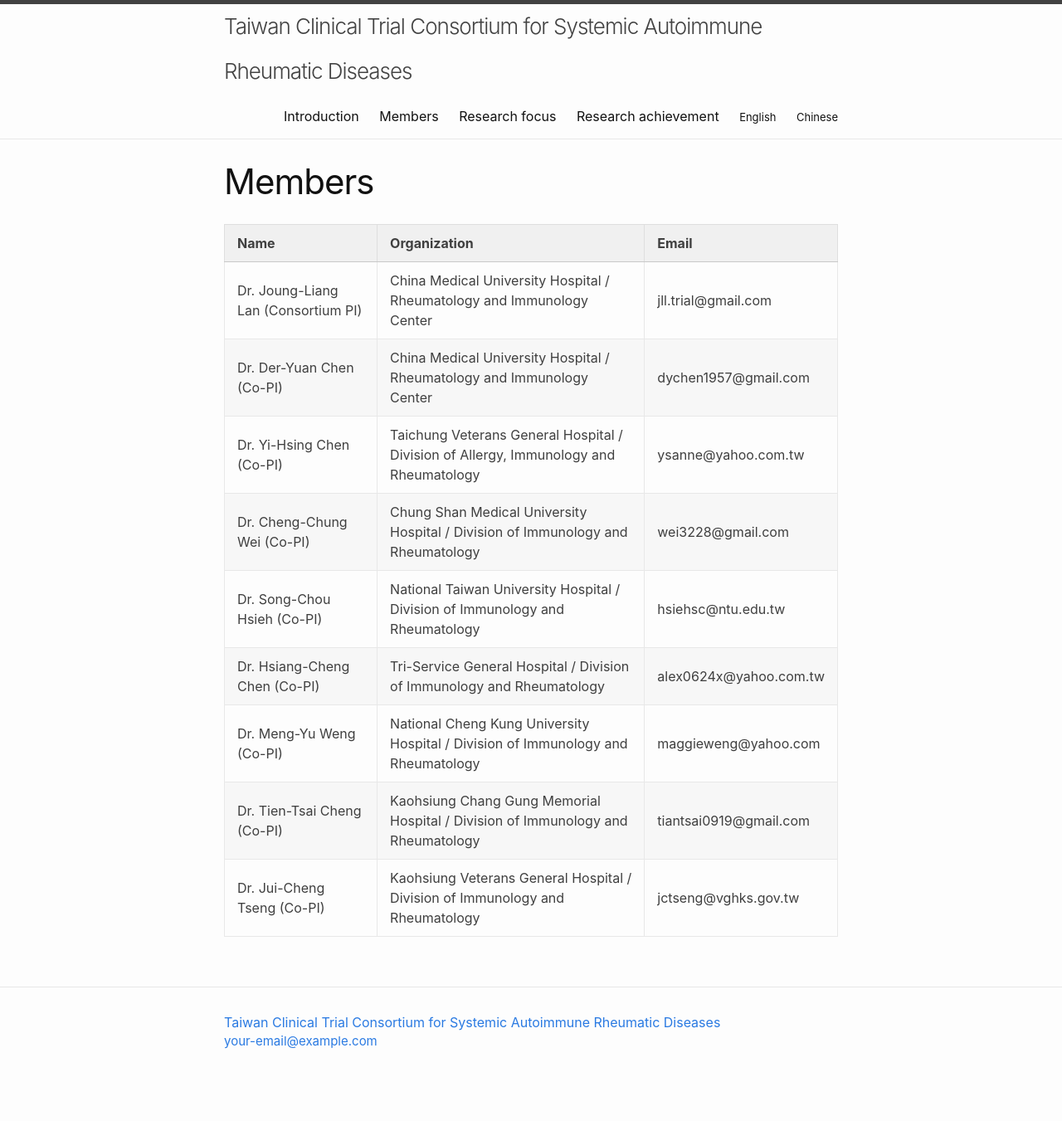
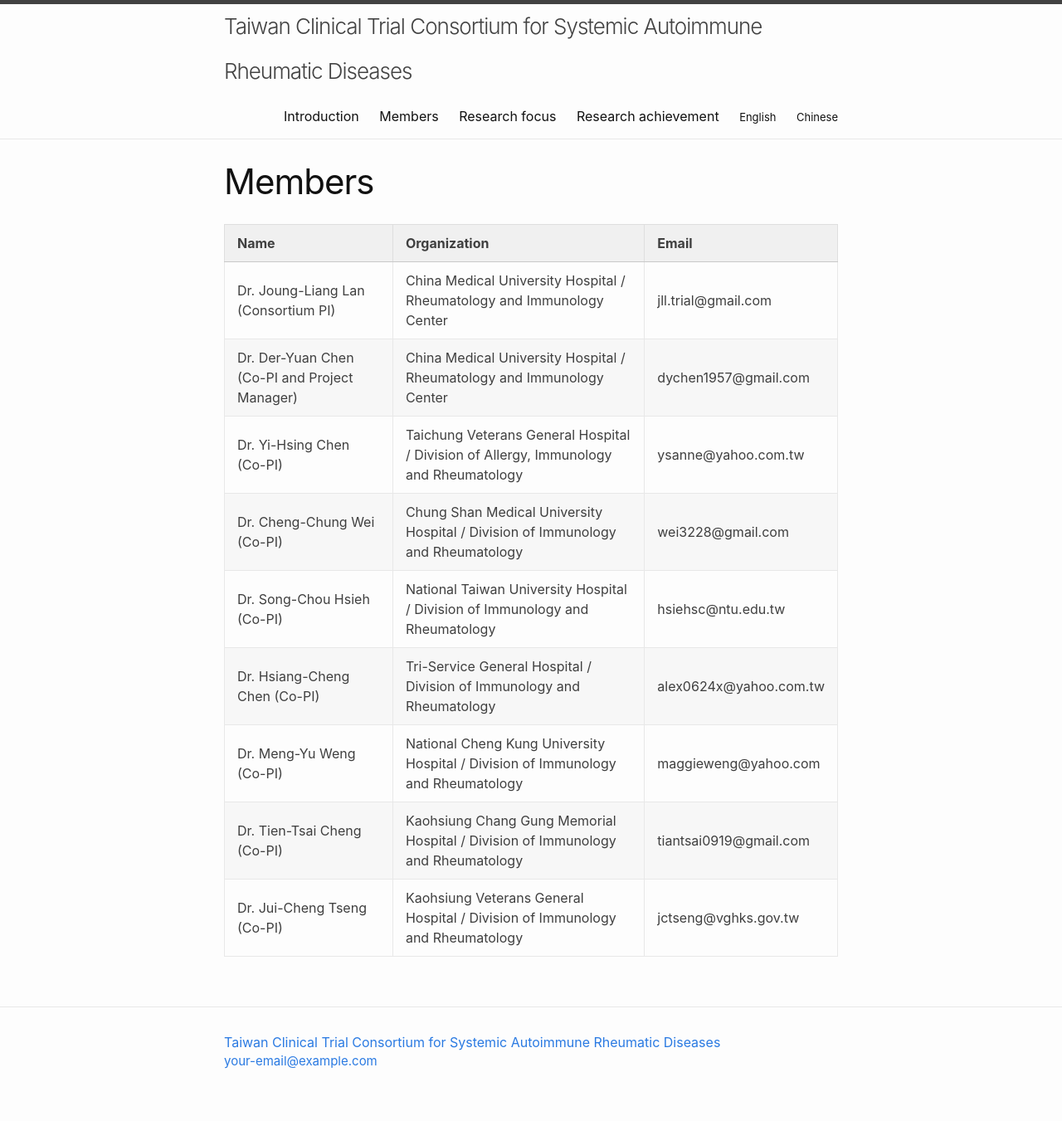
Before and after one commit to tctc-sard/tctc-sard, a Jekyll site: the page built from en/members.md, in a window 1280 px wide. Shown: the whole page at 83% size. Built offline with Jekyll 4.4.1, drawn with Linux system fonts in a browser that asks for light colours; before the commit the page ends 1327 px from its top, so only the background shows below that.

Commit message:
updated names

```diff
--- a/en/members.md
+++ b/en/members.md
@@ -9,7 +9,7 @@ ref: members
 Name | Organization | Email
 --- | --- | ---
 Dr. Joung-Liang Lan (Consortium PI) | China Medical University Hospital / Rheumatology and Immunology Center | jll.trial@gmail.com
-Dr. Der-Yuan Chen (Co-PI) | China Medical University Hospital / Rheumatology and Immunology Center | dychen1957@gmail.com
+Dr. Der-Yuan Chen (Co-PI and Project Manager) | China Medical University Hospital / Rheumatology and Immunology Center | dychen1957@gmail.com
 Dr. Yi-Hsing Chen (Co-PI) | Taichung Veterans General Hospital / Division of Allergy, Immunology and Rheumatology  | ysanne@yahoo.com.tw
 Dr. Cheng-Chung Wei (Co-PI) | Chung Shan Medical University Hospital /  Division of Immunology and Rheumatology | wei3228@gmail.com
 Dr. Song-Chou Hsieh (Co-PI) | National Taiwan University Hospital / Division of Immunology and Rheumatology | hsiehsc@ntu.edu.tw
```
